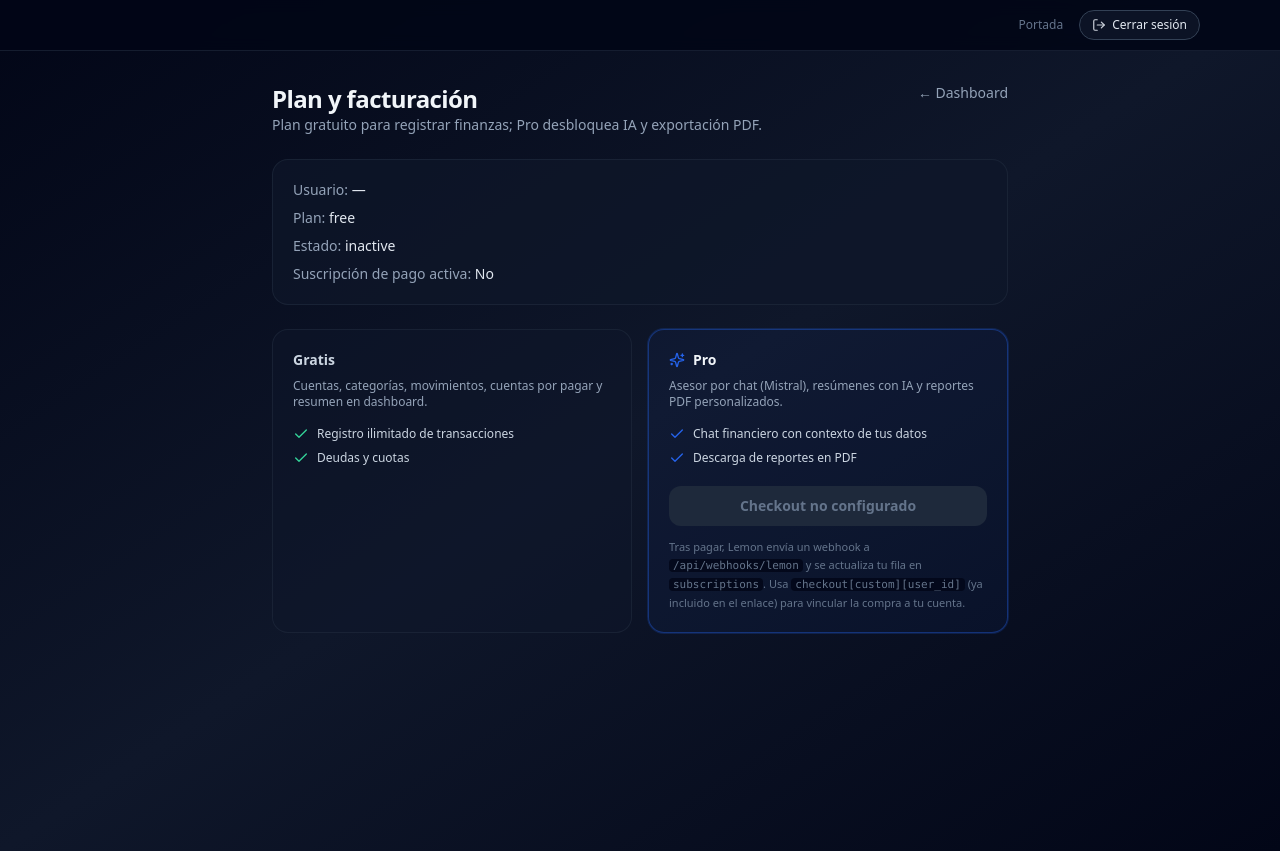
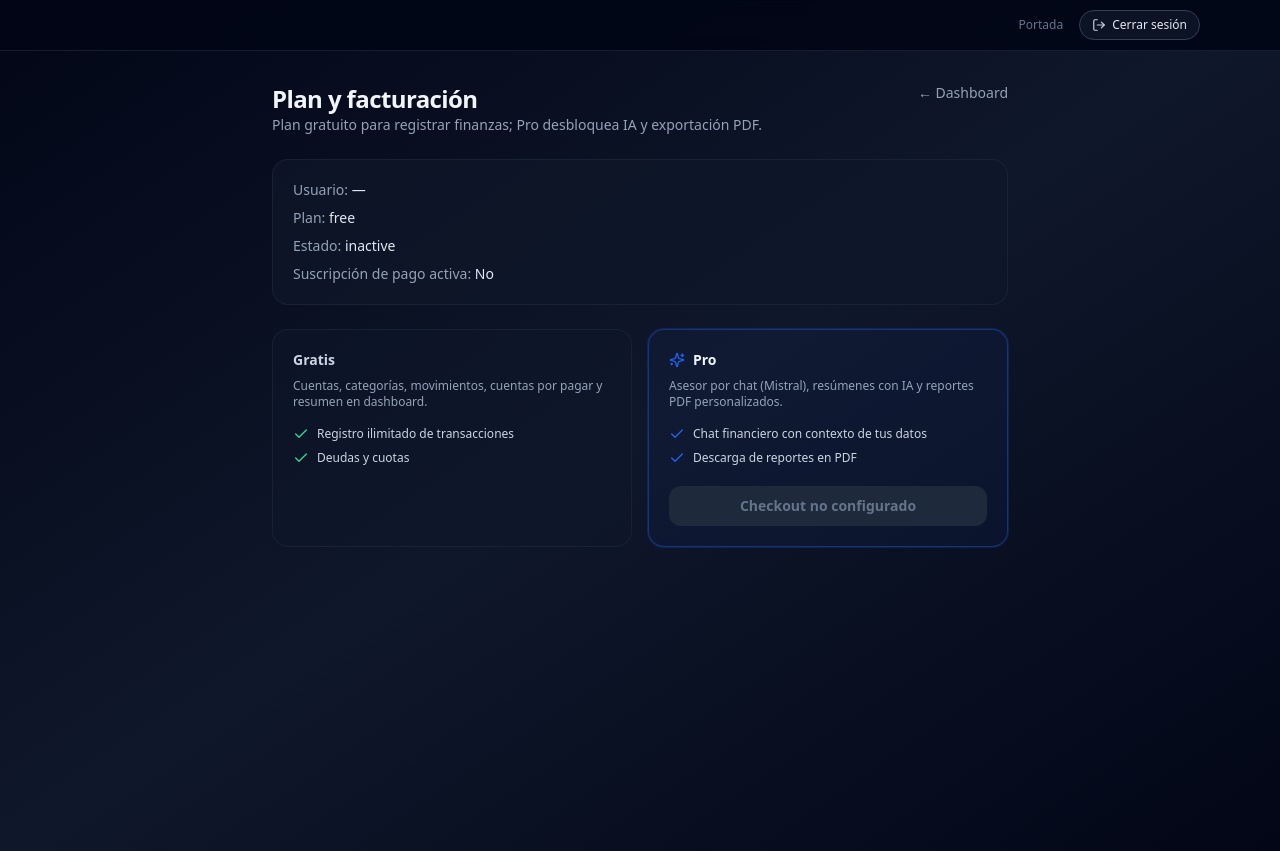
Before and after one commit to Dorbal-Aldana/Gestor-finanzas, a Next.js app: page /dashboard/billing in a window 1280 px wide. Built offline with nearby package versions, Linux system fonts and the light colour scheme; no server answers.

Commit message:
Quitando comentarios de mas

```diff
--- a/app/dashboard/billing/page.tsx
+++ b/app/dashboard/billing/page.tsx
@@ -153,13 +153,6 @@ export default async function BillingPage() {
                 Checkout no configurado
               </button>
             )}
-            <p className="text-[11px] leading-relaxed text-slate-500">
-              Tras pagar, Lemon envía un webhook a{" "}
-              <code className="rounded bg-slate-950/80 px-1">/api/webhooks/lemon</code> y se actualiza tu fila en{" "}
-              <code className="rounded bg-slate-950/80 px-1">subscriptions</code>. Usa{" "}
-              <code className="rounded bg-slate-950/80 px-1">checkout[custom][user_id]</code> (ya incluido en el
-              enlace) para vincular la compra a tu cuenta.
-            </p>
           </div>
         </div>
       </div>
```
